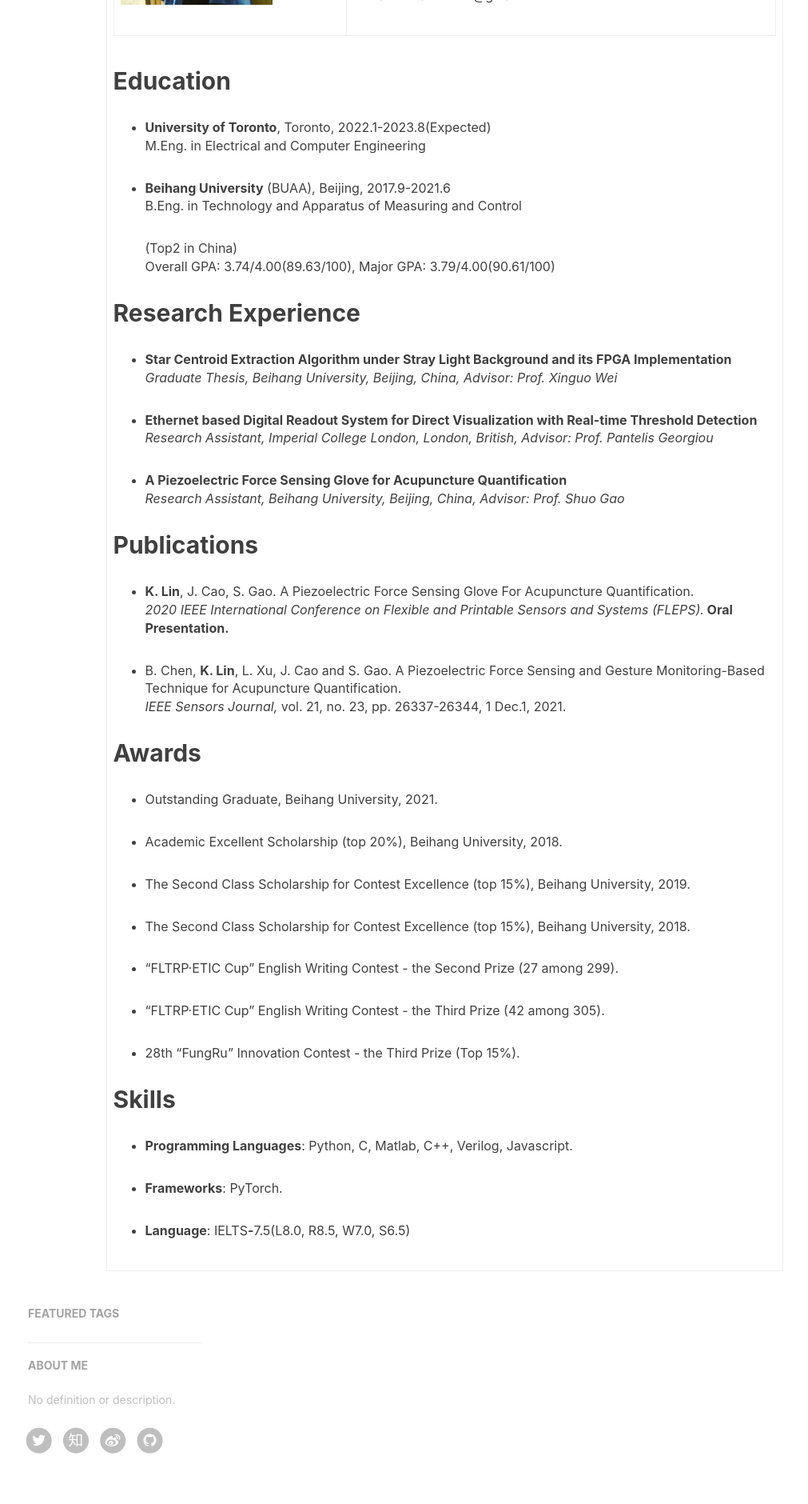
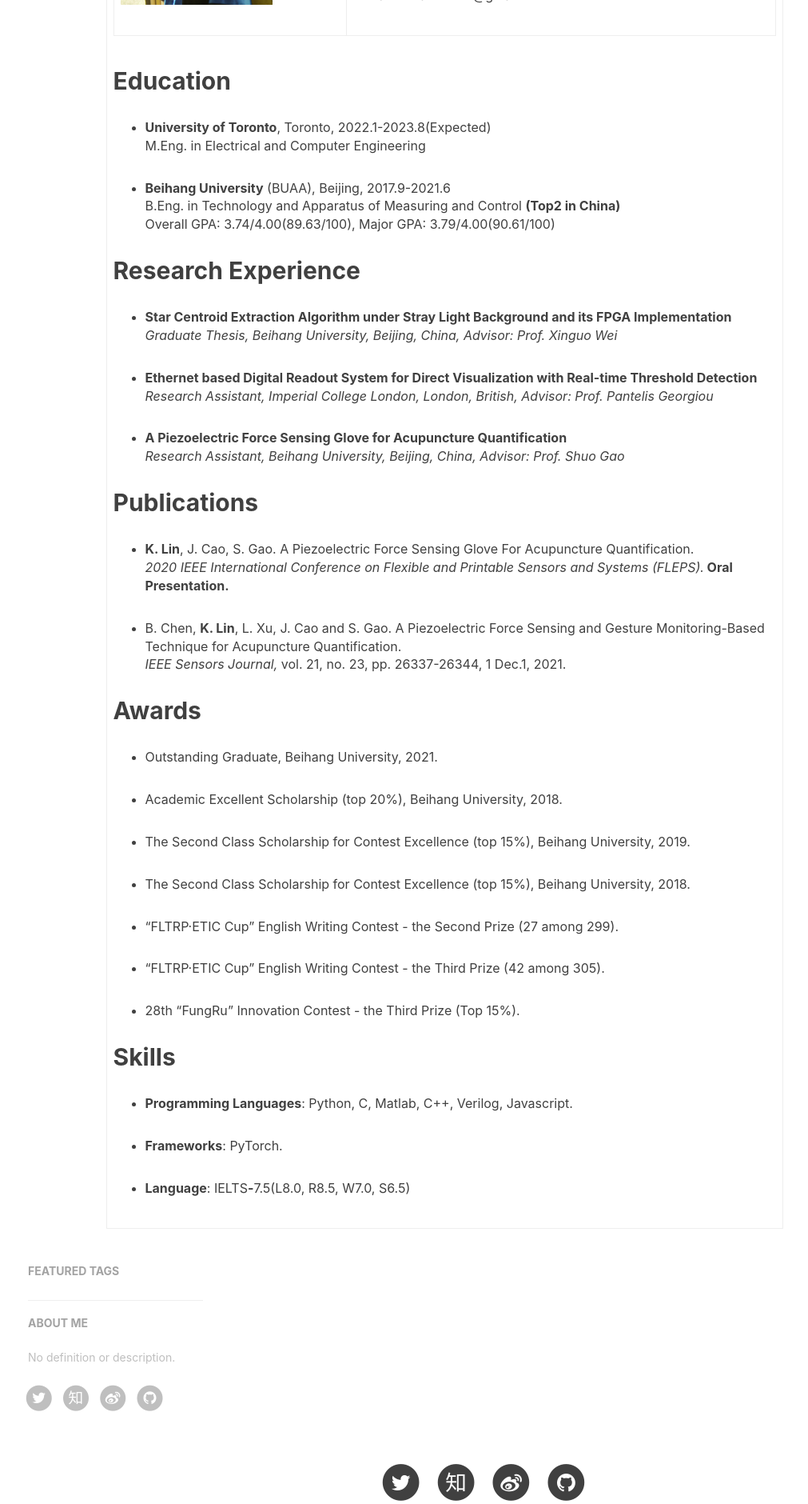
Before and after one commit to cinglelas/cinglelas.github.io, a Jekyll site: the page built from index.html, in a window 1280 px wide. Shown: the part 789-2669 px from the top of the page at 80% size, without its empty margins (35-1046 px from the left). Built offline with Jekyll 4.4.1, drawn with Linux system fonts in a browser that asks for light colours; nearby versions of some CDN libraries; the list of posts is cut into pages by our own code; comment, search, counter and statistics services are not loaded.

```diff
--- a/_layouts/page.html
+++ b/_layouts/page.html
@@ -55,7 +55,7 @@ layout: default
         <ul>
         <li><p><b>Beihang University</b> (BUAA), Beijing,
         2017.9-2021.6<br />
-        B.Eng. in Technology and Apparatus of Measuring and Control <p>(Top2 in China)<br />
+          B.Eng. in Technology and Apparatus of Measuring and Control <b>(Top2 in China)</b><br />
         Overall GPA: 3.74/4.00(89.63/100), Major GPA: 3.79/4.00(90.61/100)<br /></p>
         </li>
         </ul>
```
